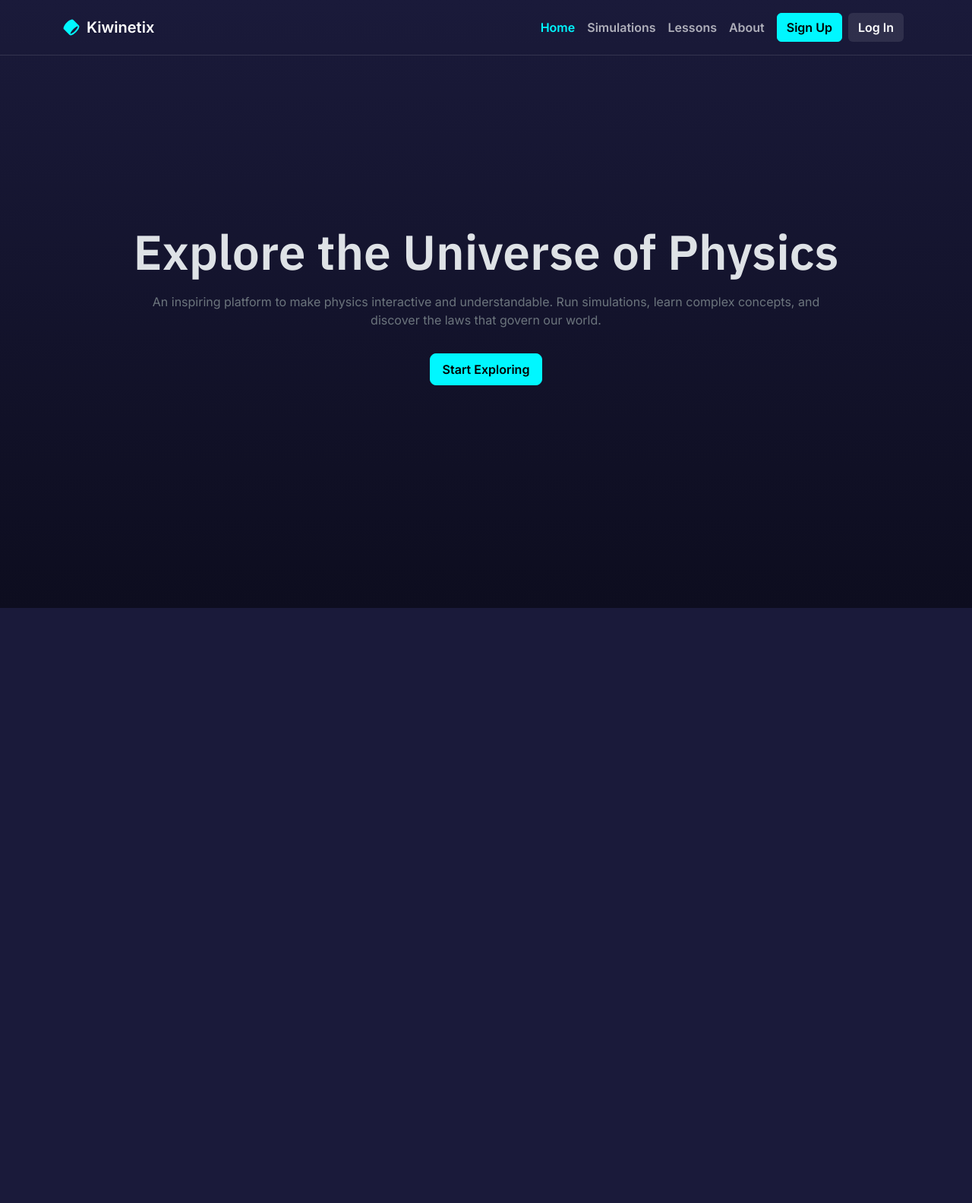
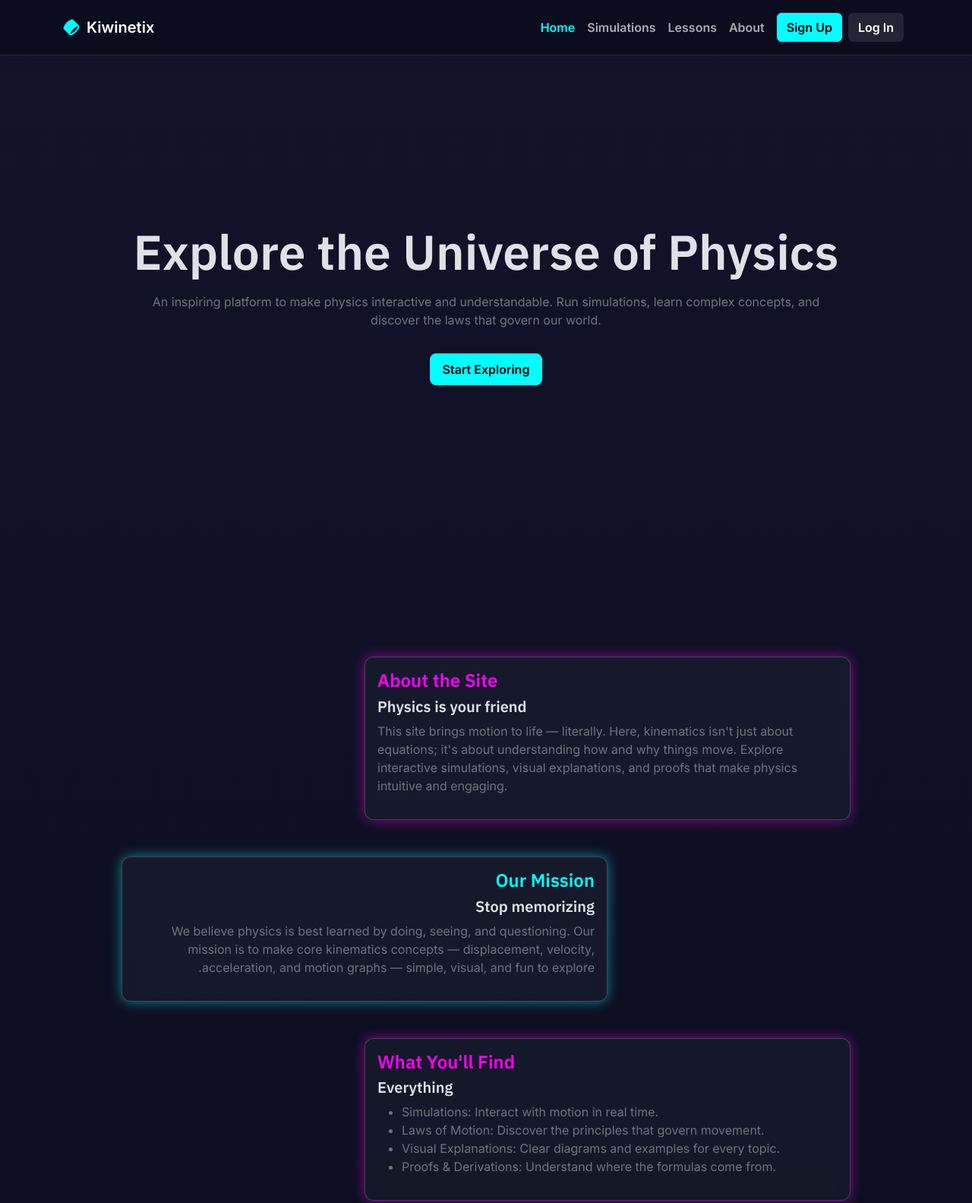
Before and after one commit to Kiwi64bit/k-netix, a plain HTML site: page index.html in a window 1280 px wide. Shown: the top 1583 px of the page at 76% size. Before the commit the page ends 800 px from the top, so only its background shows below. Drawn offline with Linux system fonts and the light colour scheme.

Commit message:
feat(components): create about section

```diff
--- a/index.html
+++ b/index.html
@@ -13,10 +13,10 @@
 </head>
 
 <body data-bs-theme="dark">
-    <nav class="navbar navbar-expand-md py-3">
+    <nav class="navbar fixed-top navbar-expand-md py-3">
         <div class="container">
             <a class="navbar-brand d-flex justify-content-center align-items-center gap-2" href="#">
-                <svg class="fill-light-blue" style="width: 1.5rem; height: 1.5rem;" viewBox="0 0 48 48"
+                <svg class="fill-primary" style="width: 1.5rem; height: 1.5rem;" viewBox="0 0 48 48"
                     xmlns="http://www.w3.org/2000/svg">
                     <path clip-rule="evenodd"
                         d="M39.475 21.6262C40.358 21.4363 40.6863 21.5589 40.7581 21.5934C40.7876 21.655 40.8547 21.857 40.8082 22.3336C40.7408 23.0255 40.4502 24.0046 39.8572 25.2301C38.6799 27.6631 36.5085 30.6631 33.5858 33.5858C30.6631 36.5085 27.6632 38.6799 25.2301 39.8572C24.0046 40.4502 23.0255 40.7407 22.3336 40.8082C21.8571 40.8547 21.6551 40.7875 21.5934 40.7581C21.5589 40.6863 21.4363 40.358 21.6262 39.475C21.8562 38.4054 22.4689 36.9657 23.5038 35.2817C24.7575 33.2417 26.5497 30.9744 28.7621 28.762C30.9744 26.5497 33.2417 24.7574 35.2817 23.5037C36.9657 22.4689 38.4054 21.8562 39.475 21.6262ZM4.41189 29.2403L18.7597 43.5881C19.8813 44.7097 21.4027 44.9179 22.7217 44.7893C24.0585 44.659 25.5148 44.1631 26.9723 43.4579C29.9052 42.0387 33.2618 39.5667 36.4142 36.4142C39.5667 33.2618 42.0387 29.9052 43.4579 26.9723C44.1631 25.5148 44.659 24.0585 44.7893 22.7217C44.9179 21.4027 44.7097 19.8813 43.5881 18.7597L29.2403 4.41187C27.8527 3.02428 25.8765 3.02573 24.2861 3.36776C22.6081 3.72863 20.7334 4.58419 18.8396 5.74801C16.4978 7.18716 13.9881 9.18353 11.5858 11.5858C9.18354 13.988 7.18717 16.4978 5.74802 18.8396C4.58421 20.7334 3.72865 22.6081 3.36778 24.2861C3.02574 25.8765 3.02429 27.8527 4.41189 29.2403Z"
@@ -44,8 +44,8 @@
                         <a class="nav-link" href="#">About</a>
                     </li>
                     <li class="d-flex justify-content-center align-items-center gap-2 px-2">
-                        <button class="btn btn-light-blue">Sign Up</button>
-                        <button class="btn btn-semi-transparent">Log In</button>
+                        <button class="btn btn-primary">Sign Up</button>
+                        <button class="btn btn-semi-opaque">Log In</button>
                     </li>
                 </ul>
             </div>
@@ -53,8 +53,7 @@
     </nav>
 
     <section id="hero" class="hero vh-100 d-flex justify-content-center align-items-center">
-        <div
-            class="container-fluid text-center d-flex flex-column justify-content-center align-items-center gap-3">
+        <div class="container-fluid text-center d-flex flex-column justify-content-center align-items-center gap-3">
             <div class="text text-center d-flex flex-column gap-2">
                 <h1>
                     Explore the Universe of Physics
@@ -65,9 +64,61 @@
                     concepts, and discover the laws that govern our world.
                 </p>
             </div>
-            <button class="btn btn-light-blue px-3 py-2 rounded-3">
+            <button class="btn btn-primary px-3 py-2 rounded-3">
                 Start Exploring
             </button>
+        </div>
+    </section>
+
+    <section id="about" class="about py-3">
+        <div class="vline"></div>
+        <div class="about-card">
+            <h4>About the Site</h4>
+            <h5>Physics is your friend</h5>
+            <p class="text-secondary">
+                This site brings motion to life — literally. Here, kinematics isn't just about equations; it's about
+                understanding how and why things move. Explore interactive simulations, visual explanations, and proofs
+                that make physics intuitive and engaging.
+            </p>
+        </div>
+
+        <div class="about-card">
+            <h4>Our Mission</h4>
+            <h5>Stop memorizing</h5>
+            <p class="text-secondary">
+                We believe physics is best learned by doing, seeing, and questioning. Our mission is to make core
+                kinematics concepts — displacement, velocity, acceleration, and motion graphs — simple, visual, and fun
+                to explore.
+            </p>
+        </div>
+
+        <div class="about-card">
+            <h4>What You'll Find</h4>
+            <h5>Everything</h5>
+            <ul class="text-secondary">
+                <li>Simulations: Interact with motion in real time.</li>
+                <li>Laws of Motion: Discover the principles that govern movement.</li>
+                <li>Visual Explanations: Clear diagrams and examples for every topic.</li>
+                <li>Proofs & Derivations: Understand where the formulas come from.</li>
+            </ul>
+        </div>
+
+        <div class="about-card">
+            <h4>How We Teach</h4>
+            <h5>Better than anyone</h5>
+            <p class="text-secondary">
+                We mix theory with visualization. Each topic pairs explanations with simulations and real-world
+                analogies. You won't just memorize equations — you'll see how they work in action.
+            </p>
+        </div>
+
+        <div class="about-card">
+            <h4>The Story Behind It</h4>
+            <h5>Months of hard work</h5>
+            <p class="text-secondary">
+                This project began as a student experiment — a way to explain motion graph concepts visually. Over time,
+                it evolved into a resource for learners worldwide who love to explore physics beyond the textbook.
+            </p>
         </div>
     </section>
 </body>
--- a/sass/abstracts/_variables.scss
+++ b/sass/abstracts/_variables.scss
@@ -9,8 +9,14 @@ $breakpoints: (
     "xxl": 1400px,
 );
 
-$purple: #1a1a3a;
-$light-blue: hsl(182, 100%, 50%);
+$light-navy: hsl(240, 40%, 12%);
+$dark-navy: hsl(240, 40%, 8%);
+$gunmetal-grey: hsl(200, 12%, 24%);
+$cyan: hsl(180, 100%, 50%);
+$magenta: hsl(300, 100%, 50%);
+
+$primary-color: $cyan;
+$accent-color: $magenta;
 
 $font1: "IBM Plex Sans", sans-serif;
 $font2: "Inter", sans-serif;
--- a/sass/base/_body.scss
+++ b/sass/base/_body.scss
@@ -4,7 +4,7 @@ body {
     position: relative;
     min-height: 100vh;
     background-color: #1a1a3a;
-    background-image: linear-gradient(180deg, #1a1a3a 0%, #0d0d1f 100%);
+    background-image: linear-gradient(180deg, #{$light-navy} 0%, #{$dark-navy} 100%);
     padding-inline: 1rem;
     @include respond("sm") {
         padding-inline: 2rem;
--- a/sass/base/_index.scss
+++ b/sass/base/_index.scss
@@ -1,3 +1,4 @@
+@forward "./reset";
 @forward "./body";
 @forward "./typography";
 @forward "./utilities";
--- /dev/null
+++ b/sass/base/_reset.scss
@@ -0,0 +1,6 @@
+@use "../abstracts" as *;
+
+:root {
+    --primary-color: #{$primary-color};
+    --accent-color: #{$accent-color};
+}
--- a/sass/base/_utilities.scss
+++ b/sass/base/_utilities.scss
@@ -1,31 +1,31 @@
 @use "../abstracts" as *;
 
-.text-light-blue {
-    color: $light-blue;
+.text-primary {
+    color: $primary-color;
 }
 
-.fill-light-blue {
-    fill: $light-blue;
+.fill-primary {
+    fill: $primary-color;
 }
 
-.btn-light-blue {
+.btn-primary {
     --bs-btn-color: #000;
-    --bs-btn-bg: #{$light-blue};
+    --bs-btn-bg: #{$primary-color};
     --bs-btn-border-color: var(--bs-btn-bg);
     --bs-btn-hover-color: #000;
-    --bs-btn-hover-bg: #{darken($light-blue, 15)};
+    --bs-btn-hover-bg: #{darken($primary-color, 15)};
     --bs-btn-hover-border-color: var(--bs-btn-hover-bg);
     --bs-btn-focus-shadow-rgb: 49, 132, 253;
     --bs-btn-active-color: #000;
-    --bs-btn-active-bg: #{darken($light-blue, 25)};
+    --bs-btn-active-bg: #{darken($primary-color, 25)};
     --bs-btn-active-border-color: var(--bs-btn-active-bg);
     --bs-btn-active-shadow: inset 0 3px 5px rgba(0, 0, 0, 0.125);
     --bs-btn-disabled-color: #000;
-    --bs-btn-disabled-bg: #{$light-blue};
+    --bs-btn-disabled-bg: #{$primary-color};
     --bs-btn-disabled-border-color: var(--bs-btn-disabled-bg);
 }
 
-.btn-semi-transparent {
+.btn-semi-opaque {
     --bs-btn-color: #fff;
     --bs-btn-bg: hsla(0, 0%, 94%, 0.1);
     --bs-btn-border-color: hsla(0, 0%, 94%, 0);
--- /dev/null
+++ b/sass/components/_about.scss
@@ -0,0 +1,35 @@
+@use "../abstracts" as *;
+
+.about {
+    position: relative;
+    display: flex;
+    flex-direction: column;
+    justify-content: center;
+    align-items: center;
+    gap: 3rem;
+
+    .about-card {
+        backdrop-filter: blur(8px);
+        padding: 1rem;
+        border-radius: 0.75rem;
+        background-color: transparentize($gunmetal-grey, 0.8);
+        border: 1px solid hsla(0, 100%, 100%, 0.2);
+        box-shadow: 0 0 16px hsl(from var(--card-color) h s l / 0.5);
+        width: min(40rem, 100%);
+
+        &:nth-of-type(2n) {
+            --card-color: var(--accent-color);
+            translate: 25% 0;
+            direction: ltr;
+        }
+        &:nth-of-type(2n + 1) {
+            --card-color: var(--primary-color);
+            translate: -25% 0;
+            direction: rtl;
+        }
+
+        h4 {
+            color: var(--card-color);
+        }
+    }
+}
--- a/sass/components/_index.scss
+++ b/sass/components/_index.scss
@@ -1,2 +1,3 @@
 @forward "./navbar";
 @forward "./hero";
+@forward "./about";
--- a/sass/components/_navbar.scss
+++ b/sass/components/_navbar.scss
@@ -1,10 +1,10 @@
 @use "../abstracts" as *;
 
 .navbar {
-    position: absolute;
-    top: 0;
-    left: 0;
-    right: 0;
+    background: transparentize($dark-navy, 0.2);
+    box-shadow: 0 4px 16px rgba(0, 0, 0, 0.1);
+    backdrop-filter: blur(8px);
+    -webkit-backdrop-filter: blur(8px);
     font-weight: 600;
     border-bottom: 1px solid hsla(240, 9%, 66%, 0.2);
 
@@ -20,9 +20,9 @@
 
         &:hover,
         .active {
-            color: $light-blue;
+            color: var(--primary-color);
             * {
-                color: $light-blue;
+                color: var(--primary-color);
             }
         }
     }
```
Also changed, not shown: css/style.css, 1 other file.
